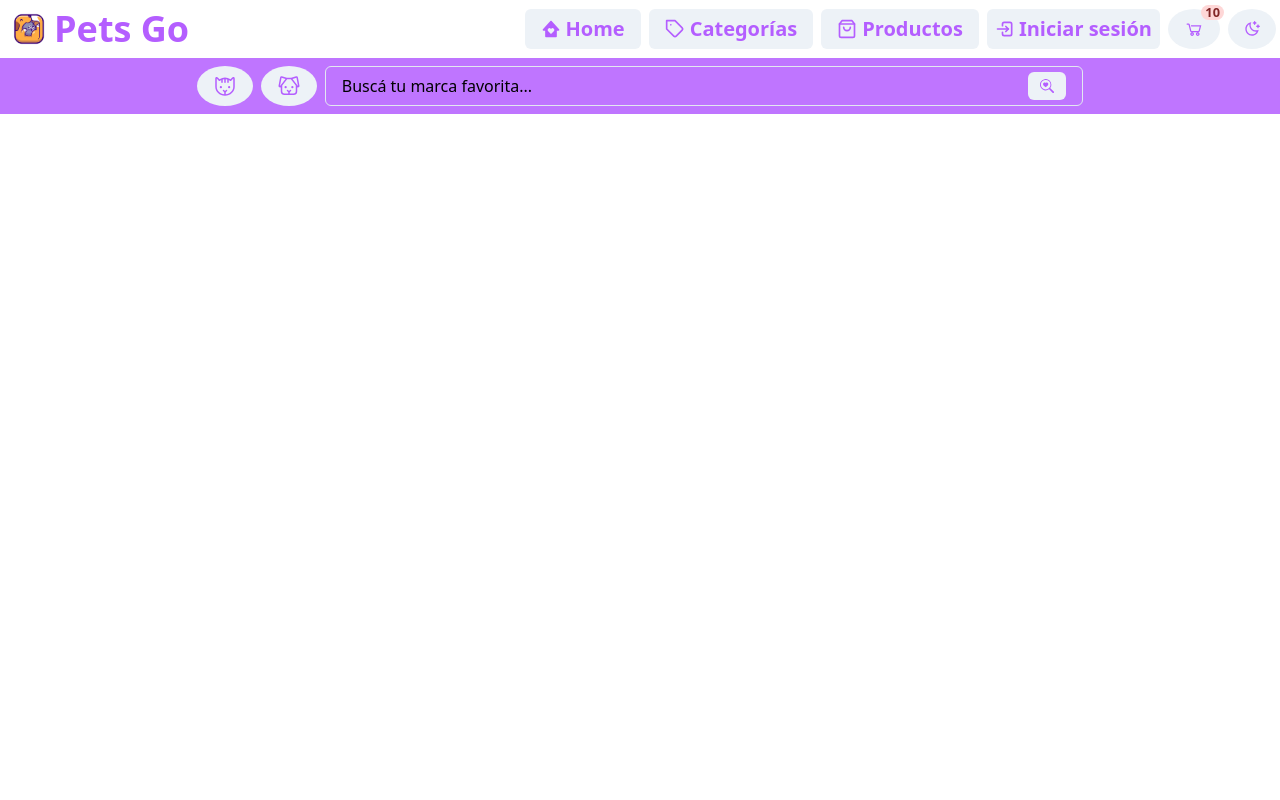
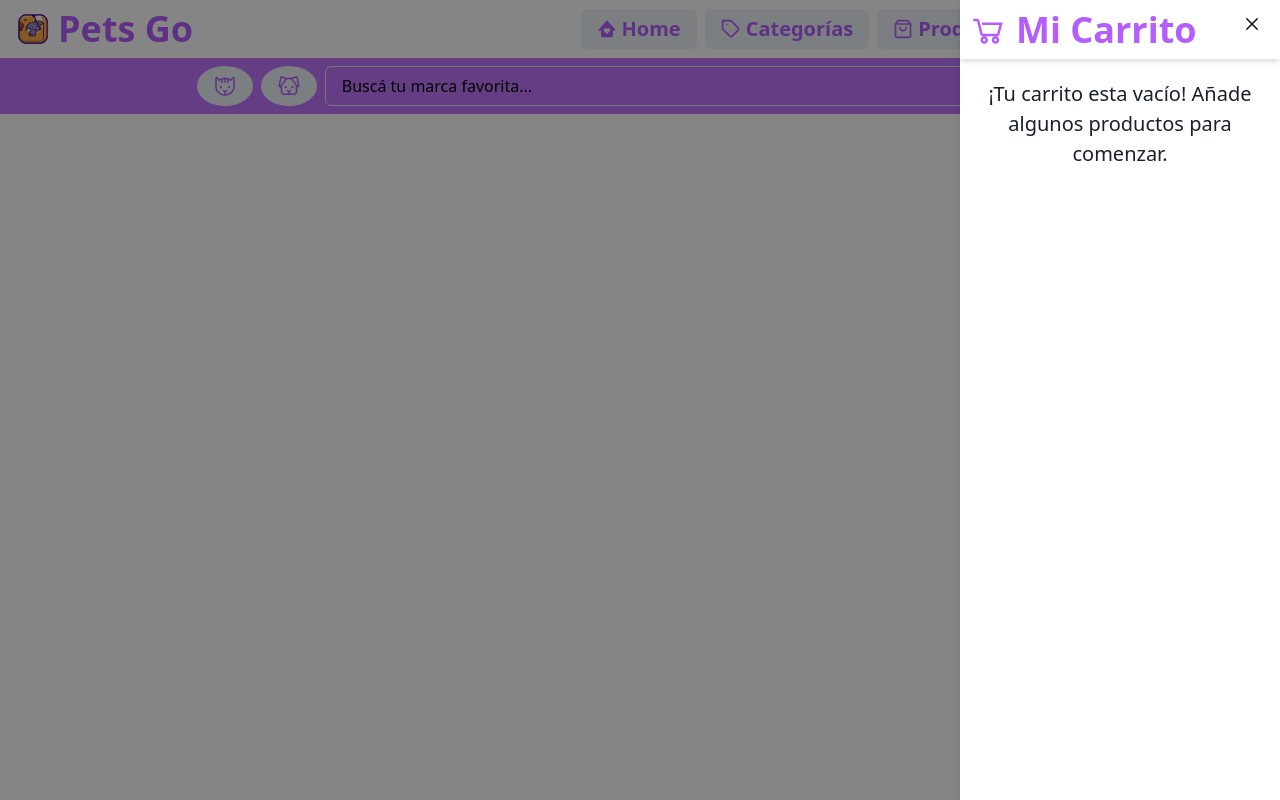
Before and after one commit to romicons/e-commerce, a React (Vite) app: page / in a window 1280 px wide. Both pictures are taken after a click on the button 1252 px from the left and 29 px from the top of the page. Built offline with nearby package versions, Linux system fonts and the light colour scheme; a web font is replaced by a local one.

Commit message:
Modified the shopping cart to be a floating component in the bottom-right corner.

```diff
--- a/src/components/Navbar.jsx
+++ b/src/components/Navbar.jsx
@@ -1,23 +1,35 @@
 import { useState } from 'react';
-import { Badge, Button, Flex, Heading, Image, Input, InputGroup, InputRightElement, Spacer, Stack, Drawer, DrawerBody, DrawerHeader, DrawerOverlay, DrawerContent, DrawerCloseButton, IconButton, useDisclosure, Avatar, Box } from '@chakra-ui/react';
-import { LiaShoppingCartSolid } from "react-icons/lia";
+
+import { Avatar, Box, Button, Drawer, DrawerBody, DrawerHeader, DrawerOverlay, DrawerContent, DrawerCloseButton, Flex, Heading, IconButton, Image, Input, InputGroup, InputRightElement, Spacer, Stack, Text, useDisclosure } from '@chakra-ui/react';
+
 import { TbLogin2 } from "react-icons/tb";
 import { BiSolidHomeHeart } from "react-icons/bi";
 import { FiShoppingBag, FiTag } from "react-icons/fi";
 import { BsSearchHeart, BsList } from "react-icons/bs";
 import { PiCat, PiDog } from "react-icons/pi";
 import { RiMoonClearLine } from "react-icons/ri";
+import { LiaShoppingCartSolid } from "react-icons/lia";
 
 import logo from '../assets/e-commerce-logo.png';
+import { ShoppingCart } from './ShoppingCart';
 
 export const Navbar = () => {
-  const itemCount = 10;
-  const { isOpen, onOpen, onClose } = useDisclosure();
+  const { isOpen: isNavOpen, onOpen: onNavOpen, onClose: onNavClose } = useDisclosure();
+  const { isOpen: isCartOpen, onOpen: onCartOpen, onClose: onCartClose } = useDisclosure();
   const [isLoggedIn, setIsLoggedIn] = useState(false);
+
+  const itemCount = [];
 
   return (
     <>
-      <Flex bg="white" align="center" p={1} gap={1}>
+      <Flex bg="white" align="center" paddingBlock={1} gap={1} paddingInline={2}>
+        <IconButton
+          aria-label="Open Menu"
+          icon={<BsList />}
+          display={['flex', 'flex', 'none']}
+          color="primary.600"
+          onClick={onNavOpen}
+        />
         <Heading as='h1' noOfLines={1} color="primary.600" display="flex" direction="row" alignItems="center">
           <Image
             boxSize='50px'
@@ -53,35 +65,13 @@ export const Navbar = () => {
               </>
             )}
           </Button>
-          <Button position="relative" color="primary.600" borderRadius="50%">
-            <LiaShoppingCartSolid fontSize="20px"/>
-            {itemCount > 0 && (
-              <Badge
-                position="absolute"
-                top="-1"
-                right="-1"
-                colorScheme="red"
-                borderRadius="full"
-                fontSize="0.8em"
-              >
-                {itemCount}
-              </Badge>
-            )}
-          </Button>
-          <Button position="relative" color="primary.600" borderRadius="50%">
+          <Button position="relative" color="primary.600" borderRadius="50%" onClick={onCartOpen}>
             <RiMoonClearLine />
           </Button>
-          <IconButton
-            aria-label="Open Menu"
-            icon={<BsList />}
-            display={['flex', 'flex', 'none']}
-            color="primary.600"
-            onClick={onOpen}
-          />
         </Stack>
       </Flex>
 
-      <Drawer placement="left" onClose={onClose} isOpen={isOpen}>
+      <Drawer placement="left" onClose={onNavClose} isOpen={isNavOpen}>
         <DrawerOverlay />
         <DrawerContent>
           <DrawerCloseButton />
@@ -104,18 +94,49 @@ export const Navbar = () => {
           </DrawerHeader>
           <DrawerBody paddingTop={5}>
             <Stack spacing="16px">
-              <Button display="flex" align="center" gap="5px" color="primary.600" fontSize={20} onClick={onClose}>
+              <Button display="flex" align="center" gap="5px" color="primary.600" fontSize={20} onClick={onNavClose}>
                 <BiSolidHomeHeart />
                 Home
               </Button>
-              <Button display="flex" align="center" gap="5px" color="primary.600" fontSize={20} onClick={onClose}>
+              <Button display="flex" align="center" gap="5px" color="primary.600" fontSize={20} onClick={onNavClose}>
                 <FiTag />
                 Categorías
               </Button>
-              <Button display="flex" align="center" gap="5px" color="primary.600" fontSize={20} onClick={onClose}>
+              <Button display="flex" align="center" gap="5px" color="primary.600" fontSize={20} onClick={onNavClose}>
                 <FiShoppingBag />
                 Productos
               </Button>
+            </Stack>
+          </DrawerBody>
+        </DrawerContent>
+      </Drawer>
+
+      <Drawer placement="right" onClose={onCartClose} isOpen={isCartOpen}>
+        <DrawerOverlay />
+        <DrawerContent>
+          <DrawerCloseButton />
+          <DrawerHeader
+            display="flex"
+            alignItems="center"
+            gap="2"
+            boxShadow="md"
+            padding="2"
+            color="primary.600"
+          >
+            <LiaShoppingCartSolid fontSize="40px" />
+            <Heading as='h3'>
+              Mi Carrito
+            </Heading>
+          </DrawerHeader>
+          <DrawerBody paddingTop={5}>
+            <Stack spacing="16px">
+              {itemCount.length > 0 ? (
+                itemCount.map((item) => (
+                  <Box key={item.id}>ACA VAN TUS PRODUCTOS</Box>
+                ))
+              ) : (
+                <Text fontSize="xl" textAlign="center">¡Tu carrito esta vacío! Añade algunos productos para comenzar.</Text>
+              )}
             </Stack>
           </DrawerBody>
         </DrawerContent>
@@ -142,6 +163,8 @@ export const Navbar = () => {
           </InputRightElement>
         </InputGroup>
       </Flex>
+
+      <ShoppingCart itemCount={itemCount.length} onClick={onCartOpen}/>
     </>
   );
 };
--- /dev/null
+++ b/src/components/ShoppingCart.jsx
@@ -0,0 +1,25 @@
+import { Box, Button, Badge } from '@chakra-ui/react';
+
+import { LiaShoppingCartSolid } from "react-icons/lia";
+
+export const ShoppingCart = ({ itemCount, onClick }) => {
+  return (
+    <Box position="fixed" bottom="20px" right="20px">
+      <Button position="relative" color="primary.600" borderRadius="50%" w={16} h={16} onClick={onClick}>
+        <LiaShoppingCartSolid fontSize="30px" />
+        {itemCount > 0 && (
+          <Badge
+            position="absolute"
+            top="-1"
+            right="-1"
+            colorScheme="red"
+            borderRadius="full"
+            fontSize="0.8em"
+          >
+            {itemCount}
+          </Badge>
+        )}
+      </Button>
+    </Box>
+  );
+};
```
